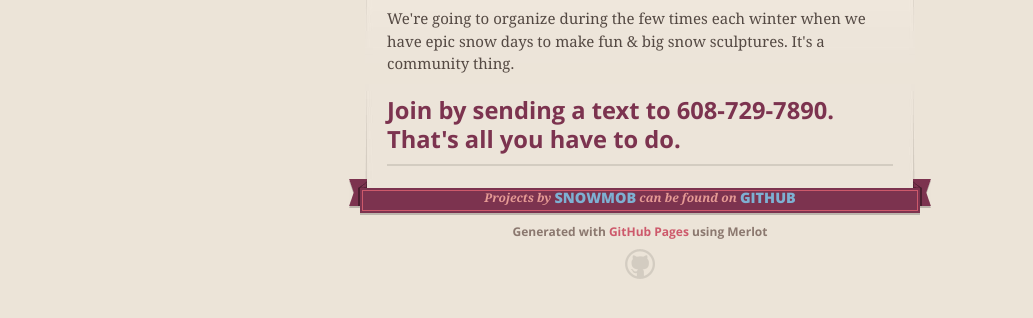
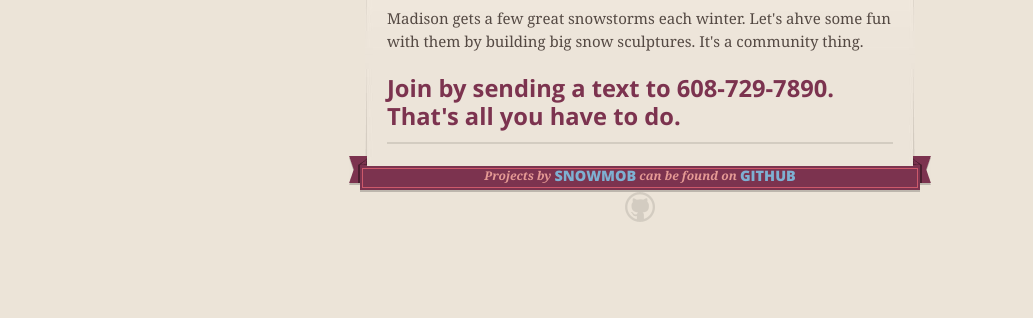
Before and after one commit to SnowMob/snowmob.github.io, a plain HTML site: page index.html in a window 1280 px wide. Shown: the part 282-600 px from the top of the page, without its empty margins (0-1033 px from the left). Drawn offline with nearby package versions, Linux system fonts and the light colour scheme.

Commit message:
Changed intro text

```diff
--- a/index.html
+++ b/index.html
@@ -48,7 +48,7 @@
         <h1>
 <a name="welcome-to-the-madison-snow-mob" class="anchor" href="#welcome-to-the-madison-snow-mob"><span class="octicon octicon-link"></span></a>Welcome to the Madison Snow Mob</h1>
 
-<p>We're going to organize during the few times each winter when we have epic snow days to make fun &amp; big snow sculptures.  It's a community thing.</p>
+<p>Madison gets a few great snowstorms each winter. Let's ahve some fun with them by building big snow sculptures.  It's a community thing.</p>
 
 <h2>
 <a name="join-by-sending-a-text-to-608-729-7890--thats-all-you-have-to-do" class="anchor" href="#join-by-sending-a-text-to-608-729-7890--thats-all-you-have-to-do"><span class="octicon octicon-link"></span></a>Join by sending a text to 608-729-7890.  That's all you have to do.</h2>
@@ -62,7 +62,6 @@
           <span class="left-tail"></span>
           <span class="right-tail"></span>
         </span>
-        <p>Generated with <a href="http://pages.github.com">GitHub Pages</a> using Merlot</p>
         <span class="octocat"></span>
       </footer>
 
```
